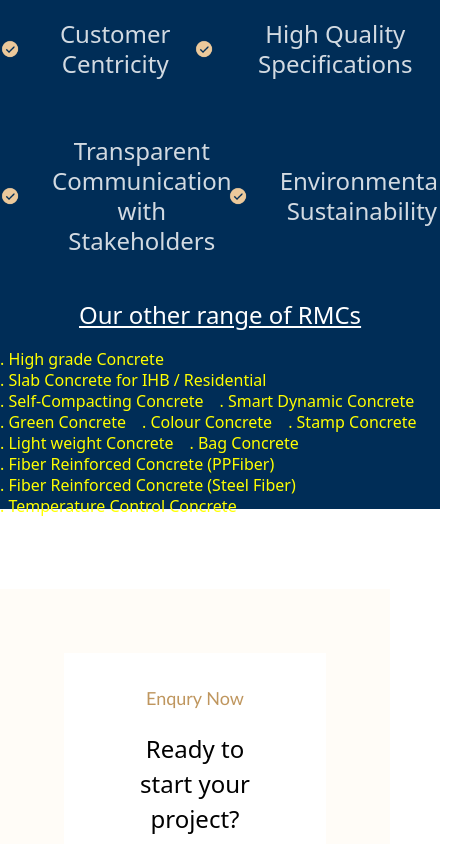
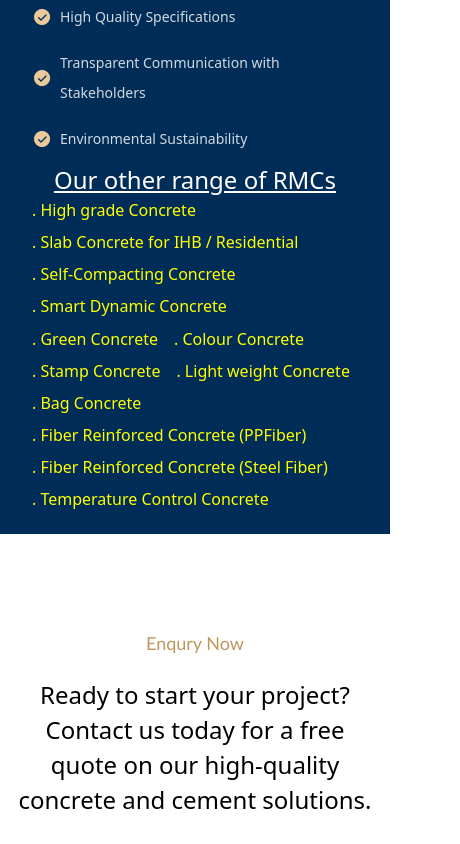
Before and after one commit to saimohansattari/VaishnaviConstructions-1, a React (Vite) app: page /services in a window 390 px wide. Shown: the part 2500-3344 px from the top of the page, 460 px wide, since content can reach past the window. Built offline with nearby package versions, Linux system fonts and the light colour scheme; a web font is replaced by a local one.

Commit message:
Sai Mohan Sattari : All screens are responsive now!!

```diff
--- a/package.json
+++ b/package.json
@@ -12,6 +12,7 @@
   "dependencies": {
     "react": "^18.3.1",
     "react-dom": "^18.3.1",
+    "react-router-dom": "^6.27.0",
     "styled-components": "^6.1.13"
   },
   "devDependencies": {
--- a/src/Components/Form.js
+++ b/src/Components/Form.js
@@ -16,6 +16,11 @@ gap: 1.5rem;
 
       width: auto;
   }
+
+  @media screen and (max-width: 600px) {
+        padding: 1rem;
+        gap: 10px;
+      }
 `;
 
 
@@ -30,4 +35,8 @@ font-family: 'Gill Sans', 'Gill Sans MT', Calibri, 'Trebuchet MS', sans-serif;
 
       width: auto;
   }
+
+  @media screen and (max-width: 600px) {
+        width: 100%;
+      }
 `;
--- a/src/Components/FormCard.jsx
+++ b/src/Components/FormCard.jsx
@@ -1,15 +1,15 @@
 import React from 'react'
+import { FormComponent, InputComponent } from './Form'
 import { NormalText, SmallText, TheameBtn, TheameText } from './styledComponents'
-import { FormComponent, InputComponent } from './Form'
 
 
 export default function FormCard() {
   return (
     <FormComponent>
-     <div style={{width:'70%', display:'flex', flexDirection:'column', gap:'1rem'}}>
-     <TheameText>Enqury Now</TheameText>
-      <NormalText>Ready to start your project? Contact us today for a free quote on our high-quality concrete and cement solutions.</NormalText>
-      <SmallText> Our expert team is here to help you with tailored advice and fast, reliable service. Fill out the form below, and let’s build something great together!</SmallText>
+     <div className='FormContentText'>
+      <TheameText>Enqury Now</TheameText>
+        <NormalText>Ready to start your project? Contact us today for a free quote on our high-quality concrete and cement solutions.</NormalText>
+        <SmallText> Our expert team is here to help you with tailored advice and fast, reliable service. Fill out the form below, and let’s build something great together!</SmallText>
      </div>
       <div className='InputSection'>
         <InputComponent  placeholder='Name' />
--- a/src/Components/MrkBricks.jsx
+++ b/src/Components/MrkBricks.jsx
@@ -13,9 +13,9 @@ import { ContentIntro, ExtraSmallText, GalleryImg, GallerySection, HeroSection,
 function MrkBricks() {
   return (
     <>
-    <HeroSection style={{height:'auto', padding:'10rem'}} bgImage={MRK_hero} >
+    <HeroSection className='DropDownHero' bgImage={MRK_hero} >
        <div style={{display:'flex', flexDirection:'column', gap:'2rem'}}>
-       <p >Shaping the Future, One Brick at a Time</p>
+       <p className='HeroText' >Shaping the Future, One Brick at a Time</p>
        <SmallText style={{color:'whitesmoke'}}>RMC‘s full form is Ready Mixed Concrete. It is manufactured in a batching plant or factory according to the standard specifications that are required. After being prepared it is delivered to the construction location in two different ways.  </SmallText>
        </div>
        <div>
--- a/src/Components/Services.jsx
+++ b/src/Components/Services.jsx
@@ -119,27 +119,27 @@ function Service() {
           <SmallText style={{color:'rgba(255, 255, 255, 0.822)'}}>RMC‘s full form is Ready Mixed Concrete. It is manufactured in a batching plant or factory according to the standard specifications that are required. After being prepared it is delivered to the construction location in two different ways. The first way is using in-transit mixers which deliver the concrete mixture in a plastic state to the location. The second way is by using volumetric concrete mixer which delivers the material in the dry state and mixes it on the site.</SmallText>
 
             <div className='listCard'>
-              <div style={{display:'flex', gap:'1rem', alignItems:'center'}}>
+              <div className='ListDotSection'>
                   <img src={Ok} alt="" style={{width:'20px', height:'20px'}}/>
-                  <SmallText style={{color:'rgba(255, 255, 255, 0.822)', fontSize:'1.5rem'}}>Customer Centricity</SmallText>
+                  <SmallText className='text'>Customer Centricity</SmallText>
                 </div>
 
-                <div style={{display:'flex', gap:'1rem', alignItems:'center'}}>
+                <div className='ListDotSection'>
                   <img src={Ok} alt="" style={{width:'20px', height:'20px'}}/>
-                  <SmallText style={{color:'rgba(255, 255, 255, 0.822)', fontSize:'1.5rem'}}>High Quality Specifications</SmallText>
+                  <SmallText className='text'>High Quality Specifications</SmallText>
                 </div>
             </div>
 
 
            <div className='listCard'>
-            <div style={{display:'flex', gap:'1rem', alignItems:'center'}}>
+            <div className='ListDotSection'>
               <img src={Ok} alt="" style={{width:'20px', height:'20px'}}/>
-              <SmallText style={{color:'rgba(255, 255, 255, 0.822)', fontSize:'1.5rem'}}>Transparent Communication with Stakeholders</SmallText>
+              <SmallText className='text'>Transparent Communication with Stakeholders</SmallText>
             </div>
 
-            <div style={{display:'flex', gap:'1rem', alignItems:'center'}}>
+            <div className='ListDotSection'>
               <img src={Ok} alt="" style={{width:'20px', height:'20px'}}/>
-              <SmallText style={{color:'rgba(255, 255, 255, 0.822)', fontSize:'1.5rem'}}>Environmental Sustainability</SmallText>
+              <SmallText className='text'>Environmental Sustainability</SmallText>
             </div>
             </div>
 
--- a/src/Components/VaishnaviBricks.jsx
+++ b/src/Components/VaishnaviBricks.jsx
@@ -16,7 +16,7 @@ function VaishnaviBricks() {
     <>
     <HeroSection style={{height:'auto', padding:'10rem'}} bgImage={VB_hero} >
        <div style={{display:'flex', flexDirection:'column', gap:'2rem'}}>
-       <p >Strength You Can Rely On</p>
+       <p className='HeroText' >Strength You Can Rely On</p>
        <SmallText style={{color:'whitesmoke'}}> RMC‘s full form is Ready Mixed Concrete. It is manufactured in a batching plant or factory according to the standard specifications that are required. After being prepared it is delivered to the construction location in two different ways. </SmallText>
        </div>
        <div>
--- a/src/Components/VaishnaviCrushers.jsx
+++ b/src/Components/VaishnaviCrushers.jsx
@@ -16,7 +16,7 @@ function VaishnaviCrushers() {
     <>
     <HeroSection style={{height:'auto', padding:'10rem'}} bgImage={VC_hero} >
        <div style={{display:'flex', flexDirection:'column', gap:'2rem'}}>
-       <p >Crushing It with Precision and Power</p>
+       <p className='HeroText' >Crushing It with Precision and Power</p>
        <SmallText style={{color:'whitesmoke'}}>RMC‘s full form is Ready Mixed Concrete. It is manufactured in a batching plant or factory according to the standard specifications that are required. After being prepared it is delivered to the construction location in two different ways.  </SmallText>
        </div>
        <div>
--- a/src/Components/VaishnaviRMC.jsx
+++ b/src/Components/VaishnaviRMC.jsx
@@ -17,7 +17,7 @@ function VaishnaviRMC() {
     <>
     <HeroSection style={{height:'auto', padding:'10rem'}} bgImage={RMC_hero} >
        <div style={{display:'flex', flexDirection:'column', gap:'2rem'}}>
-       <p >Precision-Mixed Concrete for Every Project</p>
+       <p className='HeroText' >Precision-Mixed Concrete for Every Project</p>
        <SmallText style={{color:'whitesmoke'}}>RMC‘s full form is Ready Mixed Concrete. It is manufactured in a batching plant or factory according to the standard specifications that are required. After being prepared it is delivered to the construction location in two different ways. </SmallText>
        </div>
        <div>
--- a/src/Components/styledComponents.js
+++ b/src/Components/styledComponents.js
@@ -7,7 +7,6 @@ export const HeroSection = styled.div`
   background-size: cover;
   background-position: center;
   position: relative;
-  height: 35vh;
   display: flex;
   gap: 3rem;
   justify-content: space-around;
@@ -22,7 +21,11 @@ export const HeroSection = styled.div`
   @media screen and (max-width: 600px) {
       justify-content: center;
       padding: 2rem !important;
+      height: auto;
+
   }
+
+
 `;
 
 
@@ -101,8 +104,9 @@ font-weight: 400;
 color: rgba(0, 0, 0, 1);
 
 @media screen and (max-width: 600px) {
-        padding: 1rem;
+        padding: 0.5rem;
         text-align: center;
+
       }
 `;
 
@@ -131,6 +135,13 @@ font-weight: 400;
 font-size: 1.6rem;
 border: none;
 font-family: 'Gill Sans', 'Gill Sans MT', Calibri, 'Trebuchet MS', sans-serif;
+
+
+  @media screen and (max-width: 600px) {
+      padding:0.5rem;
+      font-size: 1rem;
+  }
+
 `;
 
 export const WhiteDiv = styled.div`
@@ -236,6 +247,10 @@ export const SecondNavContent = styled.div`
 export const LightGreenSmallText = styled.p`
 color: rgba(255, 255, 0, 1);
 font-size: 1rem;
+@media screen and (max-width: 600px) {
+    margin-top: 0.7rem;
+  }
+
 
 `;
 
@@ -258,6 +273,11 @@ export const LocationCard = styled.div`
   display: flex;
   flex-direction: column;
   gap: 2.5rem;
+  @media screen and (max-width: 600px) {
+  gap: 0.5rem;
+  padding: 0.5rem;
+}
+
 `;
 
 export const GallerySection = styled.div`
@@ -289,4 +309,12 @@ height: 6rem;
 bottom: 1rem;
 right: 4rem;
 position: absolute;
+
+@media screen and (max-width: 600px) {
+  width: 4rem;
+height: 4rem;
+bottom: 0.5rem;
+right: 0.5rem;
+
+  }
 `
--- a/src/index.css
+++ b/src/index.css
@@ -56,12 +56,18 @@ line-height: 90px;
 letter-spacing: 3px;
 }
 
-/* p{
+ .HeroText{
   color: white;
   font-size: 3rem;
   font-weight: 100;
   font-family: 'Gill Sans', 'Gill Sans MT', Calibri, 'Trebuchet MS', sans-serif;
-} */
+
+
+  @media screen and (max-width: 1024px) {
+    font-size: 1.2rem;
+    text-align: center;
+}
+}
 
 .ImageSection{
   /* width: 45vw; */
@@ -161,14 +167,22 @@ letter-spacing: 3px;
       padding: 0;
     }
 
-
+    @media screen and (max-width: 600px) {
+      padding: 2rem;
+      gap: 0px;
+    }
 
 }
 
 .listCard{
   display: flex;
   justify-content: space-between;
+  @media screen and (max-width: 600px) {
+    flex-direction: column;
+  }
 }
+
+
 
 
 .formSection{
@@ -178,6 +192,10 @@ letter-spacing: 3px;
   display: flex;
   justify-content: center;
   align-items: center;
+  @media screen and (max-width: 600px) {
+    padding: 0px;
+
+  }
 }
 
 .InputSection {
@@ -240,3 +258,47 @@ letter-spacing: 3px;
       display: none;
     }
 }
+
+.ListDotSection {
+
+  display: flex;
+  gap: 1rem;
+  align-items: center;
+
+  @media screen and (max-width: 600px) {
+    /* display: none; */
+    gap: 0px;
+  }
+}
+
+.ListDotSection .text {
+  color: rgba(255, 255, 255, 0.822);
+  font-size: 1.5rem;
+  @media screen and (max-width: 600px) {
+    font-size: 14px;
+    text-align: left;
+  }
+}
+
+.FormContentText {
+  width: 70%;
+  display: flex;
+  flex-direction: column;
+  gap: 1rem;
+
+  @media screen and (max-width: 600px) {
+    width: 100%;
+  }
+}
+
+.DropDownHero {
+  height: 'auto';
+  padding: 10rem;
+
+
+
+  @media screen and (max-width: 600px) {
+    height: auto;
+  }
+
+}
```
Also changed, not shown: src/App.jsx (+9 -9 lines), 1 other file (tests, documents, lock files or other folders).
